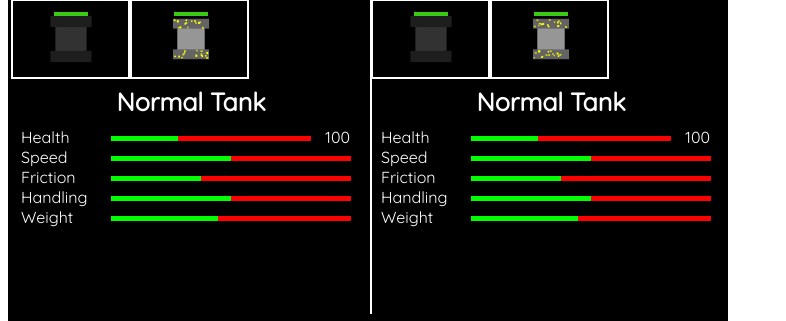
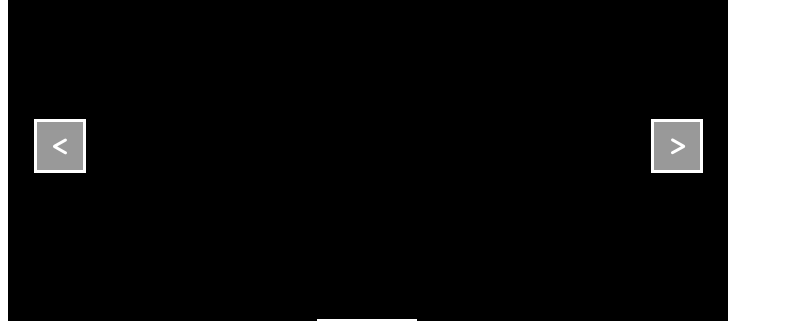
Before and after one commit to heliumsoule/RAJ, a plain HTML site: page flow/index.html in a window 1280 px wide. Shown: the part 90-411 px from the top of the page, without its empty margins (0-786 px from the left). Drawn offline with Linux system fonts and the light colour scheme.

Commit message:
SELECTION MENU

```diff
--- a/flow/css/style.css
+++ b/flow/css/style.css
@@ -58,6 +58,7 @@ h1, h2, h3, h4, h5 {
 	height:480px;
 	display:inline-block;
 	background:#000;
+	vertical-align:top;
 }
 .map h2 {
 	position:absolute;
@@ -84,7 +85,7 @@ h1, h2, h3, h4, h5 {
 	border-color:#bbb;
 	background:#777;
 }
-.tanks .p1, .tanks .p2 {
+.boxes .p1, .boxes .p2 {
 	position:absolute;
 	top:0;
 	left:0;
@@ -93,10 +94,10 @@ h1, h2, h3, h4, h5 {
 	white-space:normal;
 	color:#fff;
 }
-.tanks .p2 {
+.boxes .p2 {
 	left:50%;
 }
-.tanks .vbar {
+.boxes .vbar {
 	position:absolute;
 	left:359px;
 	width:2px;
@@ -104,62 +105,76 @@ h1, h2, h3, h4, h5 {
 	height:395px;
 	background:#fff;
 }
-.tanks .classes {
+.boxes .classes {
 	width:100%;
 	height:auto;
 }
-.tanks .class {
+.boxes .class {
 	display:inline-block;
 	width:119px;
 	height:80px;
-	border:2px solid #fff;
+	border:3px solid #fff;
 	cursor:pointer;
 }
-.tanks .class:hover {
-	border-color:#0f0;
+.weapons .class {
+	width:89px;
+	height:60px;
 }
-.tanks .class.active {
-	border-color:#00f;
+.boxes .class:hover {
+	border-color:#090;
 }
-.tanks h3 {
+.boxes .class.active, .boxes .class.active0 {
+	border-color:#22f;
+}
+.boxes .class.active1 {
+	border-color:#66f;
+}
+.boxes h3 {
 	font-size:25px;
 	width:100%;
 	text-align:center;
 	margin-top:7px;
 }
-.tanks .button {
+.boxes .button {
 	left:302px;
 	top:410px;
 }
-.tanks canvas {
+.boxes canvas {
 	position:absolute;
 	top:0;
 	left:0;
 }
-.tanks .info {
+.boxes .info {
 	width:100%;
 	padding:10px;
 }
-.tanks .info .stat {
+.weapons .info {
+	padding-top:4px;
+	padding-bottom:6px;
+}
+.boxes .info .stat {
 	width:340px;
 	height:15px;
 	margin-bottom:5px;
 }
-.tanks .info .stat .label {
+.weapons .info .stat {
+	margin-bottom:1px;
+}
+.boxes .info .stat .label {
 	width:90px;
 	display:inline-block;
 	vertical-align:middle;
 }
-.tanks .info .stat .value {
+.boxes .info .stat .value {
 	width:39px;
 	vertical-align:middle;
 	display:none;
 	text-align:right;
 }
-.tanks .info .stat.number .value {
+.boxes .info .stat.number .value {
 	display:inline-block;
 }
-.tanks .info .stat .bar {
+.boxes .info .stat .bar {
 	width:240px;
 	height:5px;
 	margin-top:2px;
@@ -167,12 +182,15 @@ h1, h2, h3, h4, h5 {
 	vertical-align:middle;
 	background:#f00;
 }
-.tanks .info .stat.number .bar {
+.boxes .info .stat.number .bar {
 	width:200px;
 }
-.tanks .info .stat .green {
+.boxes .info .stat .green {
 	height:100%;
 	background:#0f0;
+}
+.tanks .info .blurb {
+	margin-bottom:5px;
 }
 
 
--- a/flow/index.html
+++ b/flow/index.html
@@ -16,31 +16,45 @@
     </head>
     <body>
     	<div id="container">
+			<div id="game">
+				<canvas id="hid" width="120" height="80"></canvas>
+				<canvas id="cv" width="720" height="480"></canvas>
+			</div>
 			<div id="sel">
 				<div class="map">
 					<div class="button on left t2">&lt;</div>
 					<div class="button on right t2">&gt;</div>
 					<div class="button on next t2">&gt; &gt; &gt;</div>
 					<h2>Map 1</h2>
-				</div><div class="tanks">
+				</div><div class="boxes tanks">
 					<canvas width="720" height="480"></canvas>
 					<div class="p1">
 						<h3></h3>
-						<div class="info">
-						</div>
+						<div class="info"></div>
 					</div>
 					<div class="p2">
 						<h3></h3>
-						<div class="info">
-						</div>
+						<div class="info"></div>
+					</div>
+					<div class="vbar"></div>
+					<div class="button on next t2">&gt; &gt; &gt;</div>
+				</div><div class="boxes weapons">
+					<canvas width="720" height="480"></canvas>
+					<div class="p1">
+						<h3 class="a"></h3>
+						<div class="info a"></div>
+						<h3 class="b"></h3>
+						<div class="info b"></div>
+					</div>
+					<div class="p2">
+						<h3 class="a"></h3>
+						<div class="info a"></div>
+						<h3 class="b"></h3>
+						<div class="info b"></div>
 					</div>
 					<div class="vbar"></div>
 					<div class="button on next t2">&gt; &gt; &gt;</div>
 				</div>
-			</div>
-			<div id="game">
-				<canvas id="hid" width="120" height="80"></canvas>
-				<canvas id="cv" width="720" height="480"></canvas>
 			</div>
 		</div>
 		<div id="d" style="position:absolute;left:5px;top:525px;height:20px;background:#9cf;padding:3px;">
@@ -54,7 +68,13 @@
 			var VECTOR_DRAW = 0;
 			var g;
 			$(document).ready(function() {
-				return;
+
+			});
+			function startGame() {
+				$("#game").css("opacity",0).css("display","block").animate({
+					opacity : 1
+				}, 500);
+
 				var hid = $("#hid")[0],
 					hidg = hid.getContext("2d"),
 					cv = $("#cv")[0],
@@ -62,7 +82,7 @@
 
 				window.W = new World();
 				W.init();
-				W.initMap(maps[1]);
+				W.initMap(maps[menu.map]);
 				window.g = g;
 
 				setInterval(function() {
@@ -70,7 +90,7 @@
 					W.draw(cv, g, hid, hidg);
 
 				}, 25);
-			});
+			}
 		</script>
     </body>
 </html>
--- a/flow/js/menu.js
+++ b/flow/js/menu.js
@@ -1,31 +1,15 @@
 
 var Menu = {
-	TankStats : {
-		hp : [0, 300],
-		speed : [4,16],
-		friction : [0, 0.4],
-		turnspeed : [2 * Math.PI / 180, 8 * Math.PI / 180],
-		weight : [0.6,1.5]
-	},
-	Tanks : [
-		["NormalTank", "Normal Tank",
-			"hp/Health/1;speed/0;friction/0;turnspeed/Handling/0;weight/0"],
-		["Scout", "Scout",
-			"hp/Health/1;speed/0;friction/0;turnspeed/Handling/0;weight/0"],
-		["Heavy", "Heavy",
-			"hp/Health/1;speed/0;friction/0;turnspeed/Handling/0;weight/0"],
-		["ArmoredTank", "Armored Tank",
-			"hp/Health/1;speed/0;friction/0;turnspeed/Handling/0;weight/0"],
-		["SpikedTank", "Spiked Tank",
-			"hp/Health/1;speed/0;friction/0;turnspeed/Handling/0;weight/0;When hit, sprays out spikes randomly that do 2.5x damage taken."]
-	]
+
 };
 
 var menu = {
 	status : "map",
 	map : 0,
 	p0 : 0,
-	p1 : 1
+	p1 : 0,
+	w0 : [-1,-1],
+	w1 : [-1,-1]
 };
 
 $(function() {
@@ -42,22 +26,35 @@ $(function() {
 			$(".map h2").html("Map "+(1+menu.map));
 		}
 	});
-	$(".map .next").click();
 
-	var menutanks = [];
-	var tg = $(".tanks canvas")[0].getContext("2d");
+	var menustuff = [
+		[120,80,3],
+		[90,60,4]
+	];
+	for(var boxes = 0; boxes < 2; boxes++) {
+		(function(){
+			var B = boxes?"weapons":"tanks";
+			var BC = B.charAt(0).toUpperCase() + B.substring(1);
+			var BCC = B.toUpperCase();
+			var WW = !!boxes;
+			var MS = menustuff[boxes];
+			var menuboxes = [];
+			var tg = $("."+B+" canvas")[0].getContext("2d");
 			setInterval(function() {
-		if (menu.status != "tanks") return;
+				if (menu.status != B) return;
 				tg.clearRect(0,0,720,480);
 				for(var i=0;i<2;i++) {
 					var x = 0, y = 0;
-			for(var j=0;j<menutanks[i].length;j++) {
-				var t = menutanks[i][j];
-				t.cp.x = 360*i + (x+0.5)*120;
-				t.cp.y = (y+0.5)*80;
-				if (menu["p"+i] == j) t.angle += Math.PI * 0.009;
+					for(var j=0;j<menuboxes[i].length;j++) {
+						var t = menuboxes[i][j];
+						tg.save();
+							tg.translate(360*i + (x+0.5)*MS[0], (y+0.5)*MS[1]);
+								if ((WW && (menu["w"+i][0] == j || menu["w"+i][1] == j)) ||
+									(!WW && (menu["p"+i] == j))) t.fangle += Math.PI * 0.009;
+								tg.rotate(t.fangle);
 									t.draw(tg);
-				if (++x && x > 2 && ++y) x -= 3;
+						tg.restore();
+						if (++x && x > MS[2]-1 && ++y) x -= MS[2];
 					}
 				}
 			}, 25);
@@ -68,49 +65,67 @@ $(function() {
 				),
 				$("<div></div>").addClass("value")
 			)
-	function showInfo(i, ind) {
-		var t = Menu.Tanks[ind];
+			function showInfo(i, ind, wind) {
+				var t = Menu[BC][ind];
 				var p = ".p"+(i+1);
-		var $el = $(".tanks "+p);
-		$el.find("h3").html(t[1]);
-		$(this).parent().find(".active").removeClass("active");
-		$(this).addClass("active");
-		$i = $el.find(".info").empty();
+				var $el = $("."+B+" "+p);
+				var letter = "";
+				if (WW) {
+					var wi = isNaN(wind)?0:wind;
+					if (isNaN(wind) && (menu["w"+i][0] == ind || menu["w"+i][1] == ind)) return;
+					if (isNaN(wind) && menu["w"+i][0] >= 0) showInfo(i, menu["w"+i][0], 1);
+					menu["w"+i][wi] = ind;
+					letter = wi?".b":".a";
+				} else
+					menu["p"+i] = ind;
+				$(this).parent().find(".active, .active1, .active0").removeClass("active active1 active0");
+				if (WW) {
+					for(var j in menu["w"+i])
+						$(this).parent().find("."+B+""+menu["w"+i][j]).addClass("active"+j);
+				} else $(this).addClass("active");
+				$el.find("h3"+letter).html(t[1]);
+				$i = $el.find(".info"+letter).empty();
 				var stats = t[2].split(";");
 				for(var i=0;i<stats.length;i++) {
 					var stat = stats[i].split("/");
 					if (stat.length == 1) {
-
+						$i.append(
+							$("<div></div>").addClass("blurb").html(stat)
+						);
 					} else {
 						var name = stat[(stat.length==3)?1:0];
 						name = name.charAt(0).toUpperCase() + name.substring(1);
 						if (stat.length == 3) stat.splice(1,1);
-				var value = TANKS[t[0].toUpperCase()][stat[0].toUpperCase()];
+						var value = window[BCC][t[0].toUpperCase()][stat[0].toUpperCase()];
+						if (isNaN(value)) value = (value[0] + value[1]) / 2;
 						var st = statBar.clone();
 						if (stat[1] == "1") {
 							st.addClass("number");
 							st.find(".value").html(value);
 						}
-				var ts = Menu.TankStats[stat[0]];
+						var ts = Menu[BC+"Stats"][stat[0]];
 						st.find(".green").css("width",(100*(value-ts[0])/(ts[1]-ts[0]))+"%");
 						st.find(".label").html(name);
 						$i.append(st);
 					}
 				}
-		menu["p"+i] = ind;
 			}
 			for(var i=0;i<2;i++) {
 				var p = ".p"+(i+1);
-		var $el = $(".tanks "+p);
+				var $el = $("."+B+" "+p);
 				var div = $("<div></div>").addClass("classes");
-		menutanks[i] = [];
-		for(var tt=0;tt<Menu.Tanks.length;tt++) {
-			var t = Menu.Tanks[tt];
-			var tank = (new window[t[0]]()).init();
-			menutanks[i].push(tank);
+				menuboxes[i] = [];
+				for(var tt=0;tt<Menu[BC].length;tt++) {
+					var t = Menu[BC][tt];
+					var box = (new window[t[0]]());
+					if (box.init) box.init();
+					box.fangle = 0;
+					box.p = new Point(0,100);
+					box.drawHealthbar = false;
+					menuboxes[i].push(box);
 					div.append(
-				$("<div></div>").addClass("class").addClass("nopad"+(tt?"":" active")).attr("t",tt).attr("i",i)
-				.addClass("tank"+tt)
+						$("<div></div>").addClass("class").addClass("nopad"+(((WW&&tt>1)||(!WW&&tt))?"":" active"+(WW?tt:""))).attr("t",tt).attr("i",i)
+						.addClass(B+tt)
 						.click(function() {
 							var t = parseInt($(this).attr("t"));
 							var i = parseInt($(this).attr("i"));
@@ -119,9 +134,27 @@ $(function() {
 						);
 				}
 				$el.prepend(div);
+				if (WW) {
+					showInfo(i, 0, 0);
+					showInfo(i, 1, 1);
+				} else
 					showInfo(i, 0);
 			}
-
+		})();
+	}
+	$(".tanks .next").click(function() {
+		menu.status = "weapons";
+		$("#sel").clearQueue().animate({
+			left:"-200%"
+		},500);
+	});
+	$(".weapons .next").click(function() {
+		menu.status = "weapons";
+		$("#sel").clearQueue().animate({
+			opacity:0
+		},500);
+		startGame();
+	});
 
 
 });
--- a/flow/js/tanks.js
+++ b/flow/js/tanks.js
@@ -1,15 +1,32 @@
 var Win = 0;
-
-
+Menu.TanksStats = {
+	hp : [0, 300],
+	speed : [4,16],
+	friction : [0, 0.4],
+	turnspeed : [2 * Math.PI / 180, 8 * Math.PI / 180],
+	weight : [0.6,1.5]
+};
+Menu.Tanks = [
+	["NormalTank", "Normal Tank",
+		"hp/Health/1;speed/0;friction/0;turnspeed/Handling/0;weight/0"],
+	["Scout", "Scout",
+		"hp/Health/1;speed/0;friction/0;turnspeed/Handling/0;weight/0"],
+	["Heavy", "Heavy",
+		"hp/Health/1;speed/0;friction/0;turnspeed/Handling/0;weight/0"],
+	["ArmoredTank", "Armored Tank",
+		"hp/Health/1;speed/0;friction/0;turnspeed/Handling/0;weight/0"],
+	["SpikedTank", "Spiked Tank",
+		"hp/Health/1;speed/0;friction/0;turnspeed/Handling/0;weight/0;When hit, sprays out spikes randomly that do 2.5x the amount of damage taken."]
+];
 var TANKS = {
 	NORMALTANK : {
-		SIZE : 32,
-		HP : 100,
-		FRICTION : 0.15,
-		SPEED : 10,
-		TURNSPEED : 5 * Math.PI / 180,
-		WATER : 0.3,
-		WEIGHT : 1,
+		SIZE : 32, // size of tank
+		HP : 100, // health
+		FRICTION : 0.15, // friction (amount removed per step)
+		SPEED : 10, // speed
+		TURNSPEED : 5 * Math.PI / 180, // turning speed
+		WATER : 0.3, // fluid influence
+		WEIGHT : 1, // weight
 		COLOR : {
 				 'body' : 'rgb(150,150,150)',
 				 'wheels' : 'rgb(100,100,100)'
@@ -171,12 +188,14 @@ var Tank = function() {
 						if (this.weapon) this.weapon.draw(g);
 			g.restore();
 
-			if (this.cp.y < 30) g.translate(0,50);
-			g.fillStyle = "rgb(251,68,68)";
-			g.fillRect(-17,-27, 34, 4);
-			g.fillStyle = "rgb(58,201,22)";
-			g.fillRect(-17,-27, 34 * this.hp / this.HP, 4);
-			if (this.cp.y < 30) g.translate(0,-50);
+			if (this.drawHealthbar !== false) {
+				if (this.p.y < 20) g.translate(0,50);
+				g.fillStyle = "rgb(251,68,68)";
+				g.fillRect(-17,-27, 34, 4);
+				g.fillStyle = "rgb(58,201,22)";
+				g.fillRect(-17,-27, 34 * this.hp / this.HP, 4);
+				if (this.p.y < 20) g.translate(0,-50);
+			}
 
 		g.translate(-this.cp.x, -this.cp.y);
 	});
--- a/flow/js/weapons.js
+++ b/flow/js/weapons.js
@@ -1,3 +1,24 @@
+Menu.WeaponsStats = {
+	speed : [6,15],
+	timer : [1200,0],
+	damage : [0,20]
+};
+Menu.Weapons = [
+	["Turret", "Turret",
+		"speed/1;damage/1;timer/Firing/0"],
+	["TripleTurret", "Triple Turret",
+		"speed/1;damage/1;timer/Firing/0;Fires three bullets"],
+	["SpreadTurret", "Spread Turret",
+		"speed/1;damage/1;timer/Firing/0;Fires five bullets"],
+	["Minigun", "Minigun",
+		"speed/1;damage/1;timer/Firing/0;Rapid fire weapon with some spread"],
+	["Shotgun", "Shotgun",
+		"speed/1;damage/1;timer/Firing/0;Fires clump of bullets with spread"],
+	["Laser", "Laser",
+		"damage/1;timer/Firing/0;Line of fire, instant hit weapon"],
+];
+
+
 var WEAPONS = {
 	TURRET : {
 		SPEED : 10,
```
Also changed, not shown: flow/js/world.js (+6 -2 lines). Lines whose indentation alone changed are shown as unchanged.
